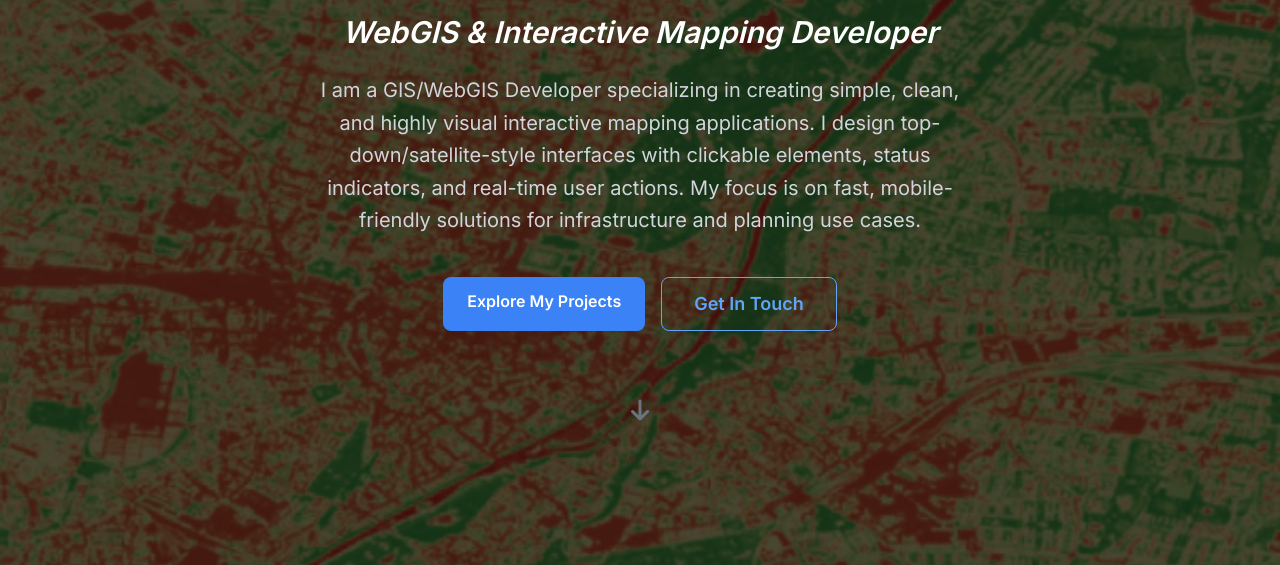
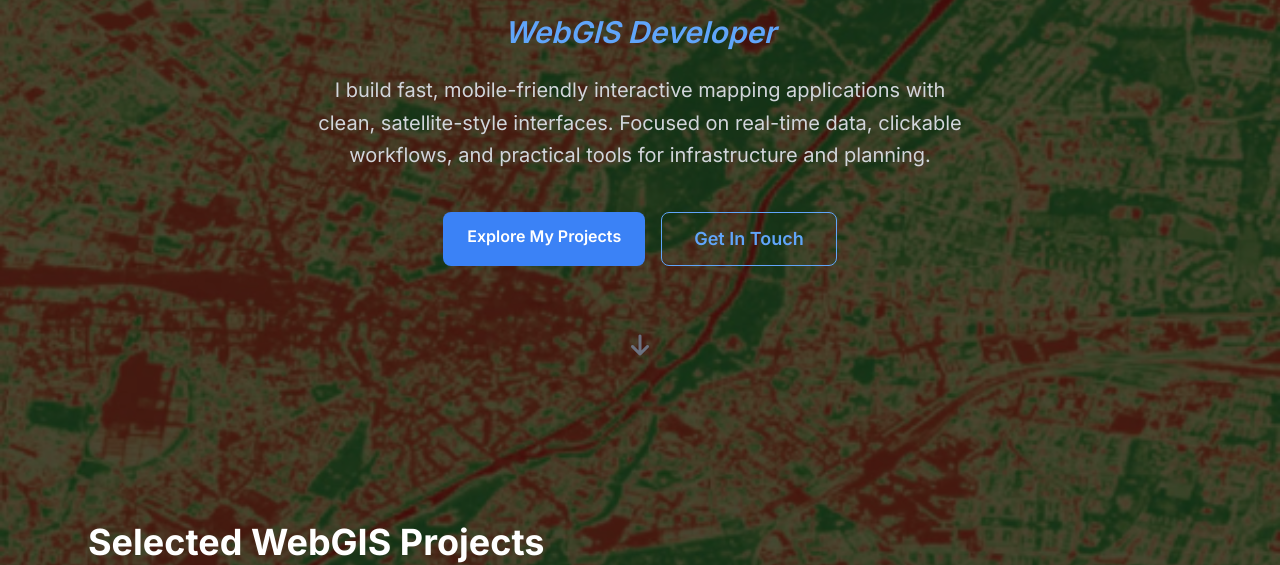
Before and after one commit to ClementNdome/ClmWeb, a plain HTML site: page index.html in a window 1280 px wide. Shown: the part 238-803 px from the top of the page. Drawn offline with nearby package versions, Linux system fonts and the light colour scheme.

Commit message:
Update About/Bio text

```diff
--- a/index.html
+++ b/index.html
@@ -411,9 +411,9 @@
   <section class="text-center py-24 relative" data-aos="fade-up">
     <div class="max-w-4xl mx-auto px-6">
       <h1 class="text-5xl md:text-6xl font-bold mb-6">Clement Ndome</h1>
-      <p class="text-2xl md:text-3xl font-semibold mb-6 -text"><i>WebGIS & Interactive Mapping Developer</i></p>
+      <p class="text-2xl md:text-3xl font-semibold mb-6 accent-text"><i>WebGIS Developer</i></p>
       <p class="text-xl text-gray-300 max-w-2xl mx-auto mb-10 leading-relaxed">
-        I am a GIS/WebGIS Developer specializing in creating simple, clean, and highly visual interactive mapping applications. I design top-down/satellite-style interfaces with clickable elements, status indicators, and real-time user actions. My focus is on fast, mobile-friendly solutions for infrastructure and planning use cases.
+        I build fast, mobile-friendly interactive mapping applications with clean, satellite-style interfaces. Focused on real-time data, clickable workflows, and practical tools for infrastructure and planning.
       </p>
       <div class="flex flex-col sm:flex-row justify-center gap-4">
         <a href="#projects" class="btn-primary px-6 py-3 rounded-lg">
```
Also changed, not shown: 1 other file.
